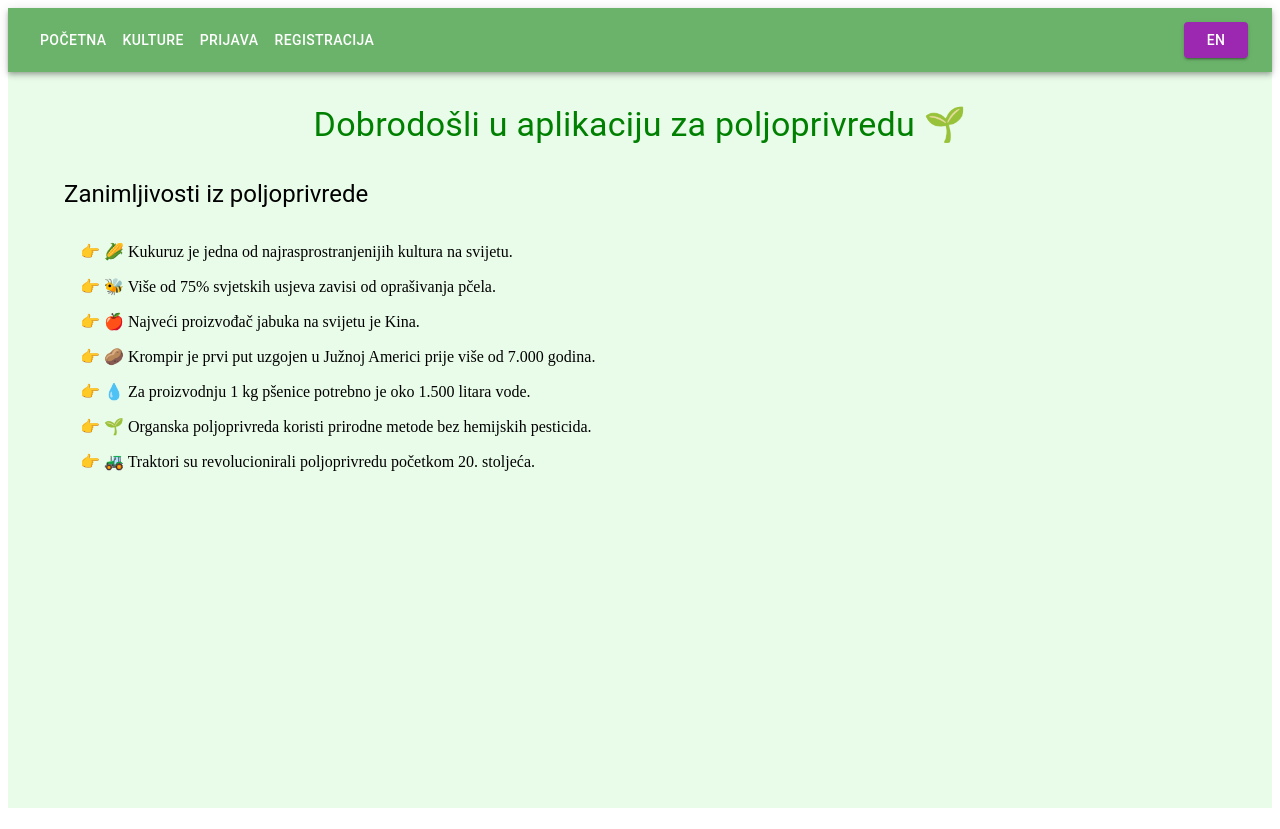
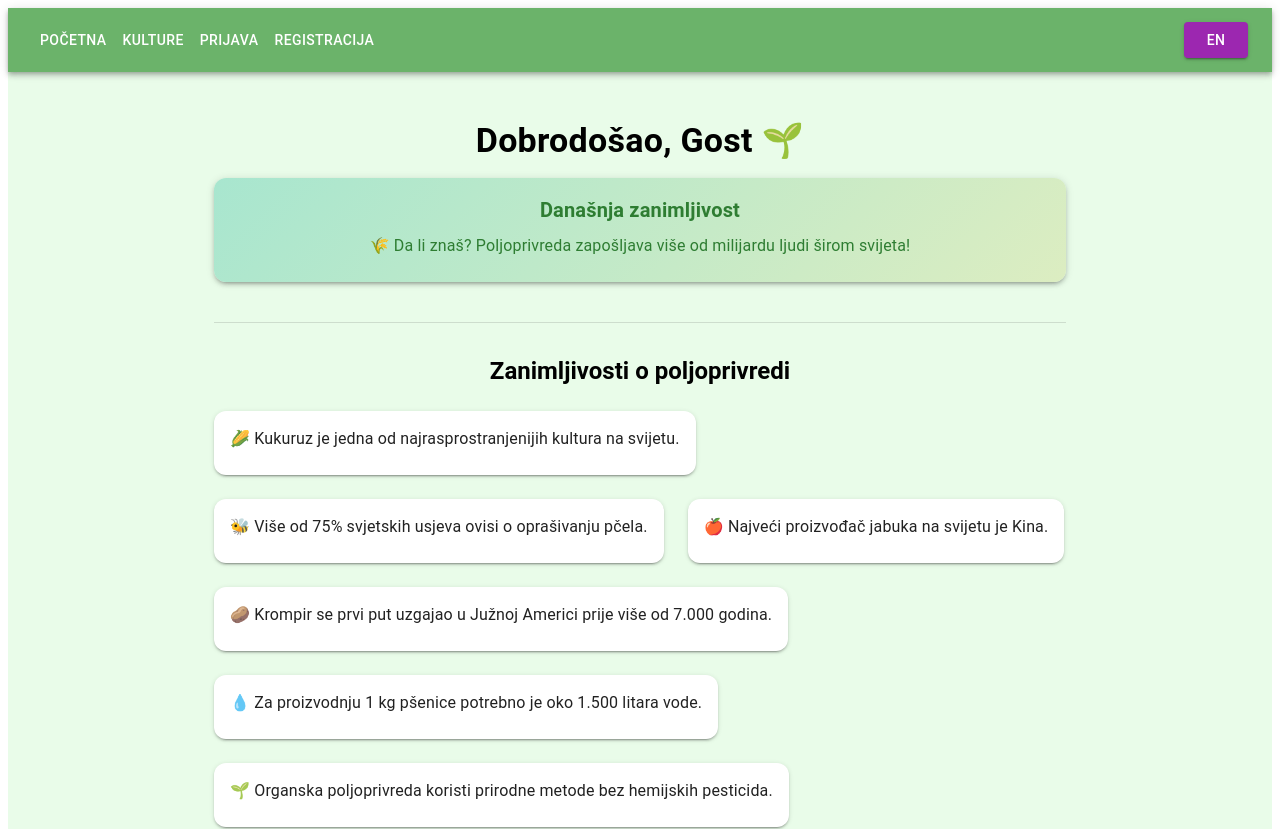
Before and after one commit to Prof-Redzo/agro-app, a React (Vite) app in the folder frontend/: page / in a window 1280 px wide. Shown: the top 829 px of the page. Built offline with nearby package versions, Linux system fonts and the light colour scheme.

Commit message:
Add language button fix.

```diff
--- a/frontend/package.json
+++ b/frontend/package.json
@@ -15,6 +15,7 @@
     "@mui/icons-material": "^7.3.2",
     "@mui/material": "^7.3.2",
     "axios": "^1.12.2",
+    "framer-motion": "^12.23.24",
     "react": "^19.1.1",
     "react-dom": "^19.1.1",
     "react-router-dom": "^7.9.3",
--- a/frontend/src/pages/Home.jsx
+++ b/frontend/src/pages/Home.jsx
@@ -1,16 +1,21 @@
-import { Typography, Box, List, ListItem } from "@mui/material";
+import { motion } from "framer-motion";
+import {
+  Container,
+  Typography,
+  Grid,
+  Card,
+  CardContent,
+  Box,
+  Divider,
+} from "@mui/material";
 
-const facts = {
-  bs: [
-    "🌽 Kukuruz je jedna od najrasprostranjenijih kultura na svijetu.",
-    "🐝 Više od 75% svjetskih usjeva zavisi od oprašivanja pčela.",
-    "🍎 Najveći proizvođač jabuka na svijetu je Kina.",
-    "🥔 Krompir je prvi put uzgojen u Južnoj Americi prije više od 7.000 godina.",
-    "💧 Za proizvodnju 1 kg pšenice potrebno je oko 1.500 litara vode.",
-    "🌱 Organska poljoprivreda koristi prirodne metode bez hemijskih pesticida.",
-    "🚜 Traktori su revolucionirali poljoprivredu početkom 20. stoljeća.",
-  ],
-  en: [
+export default function Home({ user, language }) {
+  const translations = {
+    en: {
+      welcome: `Welcome, ${user?.name || "Guest"} 🌱`,
+      funFact: "Today's Fun Fact",
+      factsTitle: "Agriculture Facts",
+      facts: [
         "🌽 Corn is one of the most widespread crops in the world.",
         "🐝 More than 75% of global crops depend on bee pollination.",
         "🍎 The largest apple producer in the world is China.",
@@ -19,31 +24,98 @@ const facts = {
         "🌱 Organic farming uses natural methods without chemical pesticides.",
         "🚜 Tractors revolutionized agriculture at the beginning of the 20th century.",
       ],
+      fun: "🌾 Did you know? Agriculture provides employment to over 1 billion people worldwide!",
+    },
+    bs: {
+      welcome: `Dobrodošao, ${user?.name || "Gost"} 🌱`,
+      funFact: "Današnja zanimljivost",
+      factsTitle: "Zanimljivosti o poljoprivredi",
+      facts: [
+        "🌽 Kukuruz je jedna od najrasprostranjenijih kultura na svijetu.",
+        "🐝 Više od 75% svjetskih usjeva ovisi o oprašivanju pčela.",
+        "🍎 Najveći proizvođač jabuka na svijetu je Kina.",
+        "🥔 Krompir se prvi put uzgajao u Južnoj Americi prije više od 7.000 godina.",
+        "💧 Za proizvodnju 1 kg pšenice potrebno je oko 1.500 litara vode.",
+        "🌱 Organska poljoprivreda koristi prirodne metode bez hemijskih pesticida.",
+        "🚜 Traktori su revolucionirali poljoprivredu početkom 20. stoljeća.",
+      ],
+      fun: "🌾 Da li znaš? Poljoprivreda zapošljava više od milijardu ljudi širom svijeta!",
+    },
   };
 
-function Home({ language, username }) {
+  const t = translations[language || "bs"];
+
   return (
-    <Box>
-      <Typography variant="h4" align="center" color="green" gutterBottom>
-        {username
-          ? language === "bs"
-            ? `Dobrodošao, ${username} 🌱`
-            : `Welcome, ${username} 🌱`
-          : language === "bs"
-          ? "Dobrodošli u aplikaciju za poljoprivredu 🌱"
-          : "Welcome to the Agriculture App 🌱"}
+    <Container maxWidth="md" sx={{ mt: 6, textAlign: "center" }}>
+
+      <motion.div
+        initial={{ opacity: 0, y: -20 }}
+        animate={{ opacity: 1, y: 0 }}
+        transition={{ duration: 0.8 }}
+      >
+        <Typography variant="h4" sx={{ fontWeight: "bold", mb: 2 }}>
+          {t.welcome}
+        </Typography>
+      </motion.div>
+
+      <motion.div
+        initial={{ opacity: 0, y: 20 }}
+        animate={{ opacity: 1, y: 0 }}
+        transition={{ delay: 0.3, duration: 0.8 }}
+      >
+        <Card
+          sx={{
+            background: "linear-gradient(135deg, #A8E6CF, #DCEDC1)",
+            color: "#2E7D32",
+            mb: 5,
+            boxShadow: 3,
+            borderRadius: 3,
+          }}
+        >
+          <CardContent>
+            <Typography variant="h6" sx={{ fontWeight: "bold" }}>
+              {t.funFact}
+            </Typography>
+            <Typography variant="body1" sx={{ mt: 1 }}>
+              {t.fun}
+            </Typography>
+          </CardContent>
+        </Card>
+      </motion.div>
+
+      <Divider sx={{ my: 4 }} />
+
+      <Typography variant="h5" sx={{ mb: 3, fontWeight: "bold" }}>
+        {t.factsTitle}
       </Typography>
 
-      <Typography variant="h5" sx={{ mt: 4, mb: 2 }}>
-        {language === "bs" ? "Zanimljivosti iz poljoprivrede" : "Agriculture Facts"}
-      </Typography>
-      <List>
-        {facts[language].map((fact, index) => (
-          <ListItem key={index}>👉 {fact}</ListItem>
+      <Grid container spacing={3}>
+        {t.facts.map((fact, index) => (
+          <Grid item xs={12} sm={6} md={4} key={index}>
+            <motion.div
+              initial={{ opacity: 0, y: 30 }}
+              whileInView={{ opacity: 1, y: 0 }}
+              transition={{ delay: index * 0.1 }}
+            >
+              <Card
+                sx={{
+                  height: "100%",
+                  borderRadius: 3,
+                  boxShadow: 2,
+                  "&:hover": { boxShadow: 5, transform: "scale(1.03)" },
+                  transition: "all 0.3s ease",
+                }}
+              >
+                <CardContent>
+                  <Typography variant="body1">{fact}</Typography>
+                </CardContent>
+              </Card>
+            </motion.div>
+          </Grid>
         ))}
-      </List>
-    </Box>
+      </Grid>
+
+      <Box sx={{ mt: 6 }} />
+    </Container>
   );
 }
-
-export default Home;
```
Also changed, not shown: 1 other file (tests, documents, lock files or other folders). Lines whose indentation alone changed are shown as unchanged.
